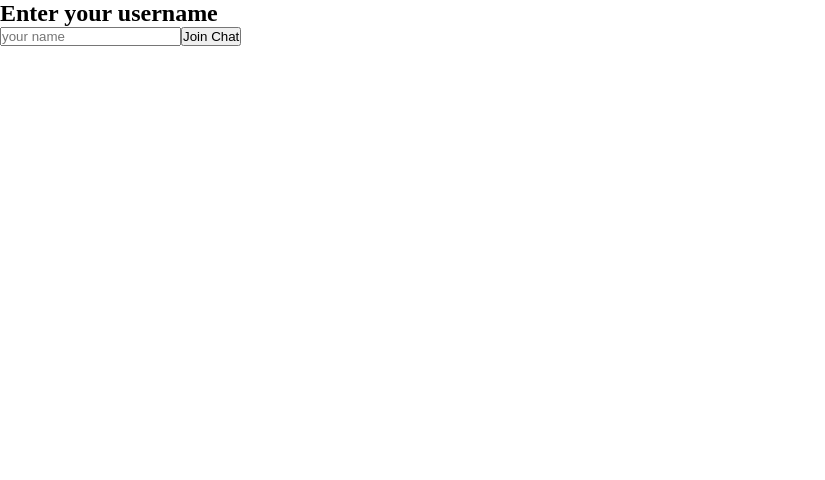
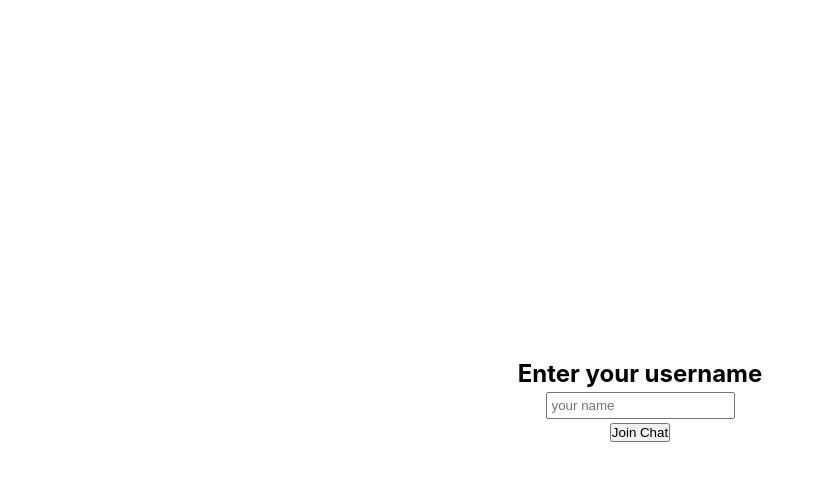
Before and after one commit to ConnorMcDonalds97/chat-app, a React (Create React App) app in the folder chat/: page / in a window 1280 px wide. Shown: the top 480 px of the page, without its empty margins (0-825 px from the left). Built offline with nearby package versions, Linux system fonts and the light colour scheme.

Commit message:
make pretty

```diff
--- a/chat/src/App.css
+++ b/chat/src/App.css
@@ -3,22 +3,23 @@
   padding: 0;
   margin: 0;
 }
-body {
-    font-family: "Press Start 2P";
-}
+
 p {
     line-height:2px;
 }
 
 #container {
     display: grid;
-    grid-template-columns: 1fr 3fr;
+    grid-template-columns: 1fr 5fr;
     grid-template-areas: "sidebar main";
     width: 100vw;
     height: 100vh;
 }
 #main {
     grid-area: main;
+    display: flex;
+    flex-direction: column;
+    height: 100vh
 }
 #new-message {
     font-family: 'Courier New', Courier, monospace;
@@ -32,10 +33,15 @@ p {
 }
 #messages-list {
     padding: 5px 0 0 5px;
+    flex: 1 1 auto;
+    overflow: auto;
+    min-height: 0;
+    max-height: calc(100vh - 50px);
 }
 #sidebar {
     font-family:'Segoe UI', Tahoma, Geneva, Verdana, sans-serif;
     grid-area: sidebar;
+    overflow: auto;
     padding: 5px 0 0 5px;
     border-right: 1px solid #3f3f3f;
     height: 100%;
@@ -51,7 +57,7 @@ p {
 }
 
 #new-message input {
-    font-family: "Press Start 2P";
+    font-family: 'Segoe UI', Tahoma, Geneva, Verdana, sans-serif;
     width: 100%;
     height: 100%;
     margin: 0;
@@ -88,3 +94,26 @@ p {
     color: black;
     font-family: 'Segoe UI', Tahoma, Geneva, Verdana, sans-serif;
 }
+
+.username-modal{
+    justify-content: center;
+    align-items: center;
+    display: flex;
+    flex-direction: column;
+    position: absolute;
+    top:0;
+    bottom:0;
+    left: 0;
+    right: 0;
+    margin-top: auto
+}
+
+.username-input{
+    padding: 4px;
+    margin: 4px
+}
+
+body{
+    justify-content: center;
+    align-items: center;
+}
--- a/chat/src/App.js
+++ b/chat/src/App.js
@@ -31,6 +31,7 @@ const App = ({sagaMiddleWare}) => {
       <div className="username-modal">
         <h2>Enter your username</h2>
         <input
+          className='username-input'
           type='text'
           value={input}
           onChange={e => setInput(e.target.value)}
--- a/chat/src/components/AddMessage.js
+++ b/chat/src/components/AddMessage.js
@@ -16,6 +16,7 @@ const AddMessage = () => {
                     }
                 }}
                 type='text'
+                placeholder="Enter Message Here"
                 ref={(node) => {
                     input = node;
                 }}
--- a/chat/src/components/Message.js
+++ b/chat/src/components/Message.js
@@ -4,7 +4,7 @@ import PropTypes from 'prop-types';
 const Message = ({ message, author, username }) => ( // renders the messages
     <li className = {author === username ? "my-message" : "other-message"}>
         <div className="message-author">{author === username ? "me" : author}</div>
-        <br/>
+        <p> </p>
         <div>{message}</div>
     </li>
 );
```
